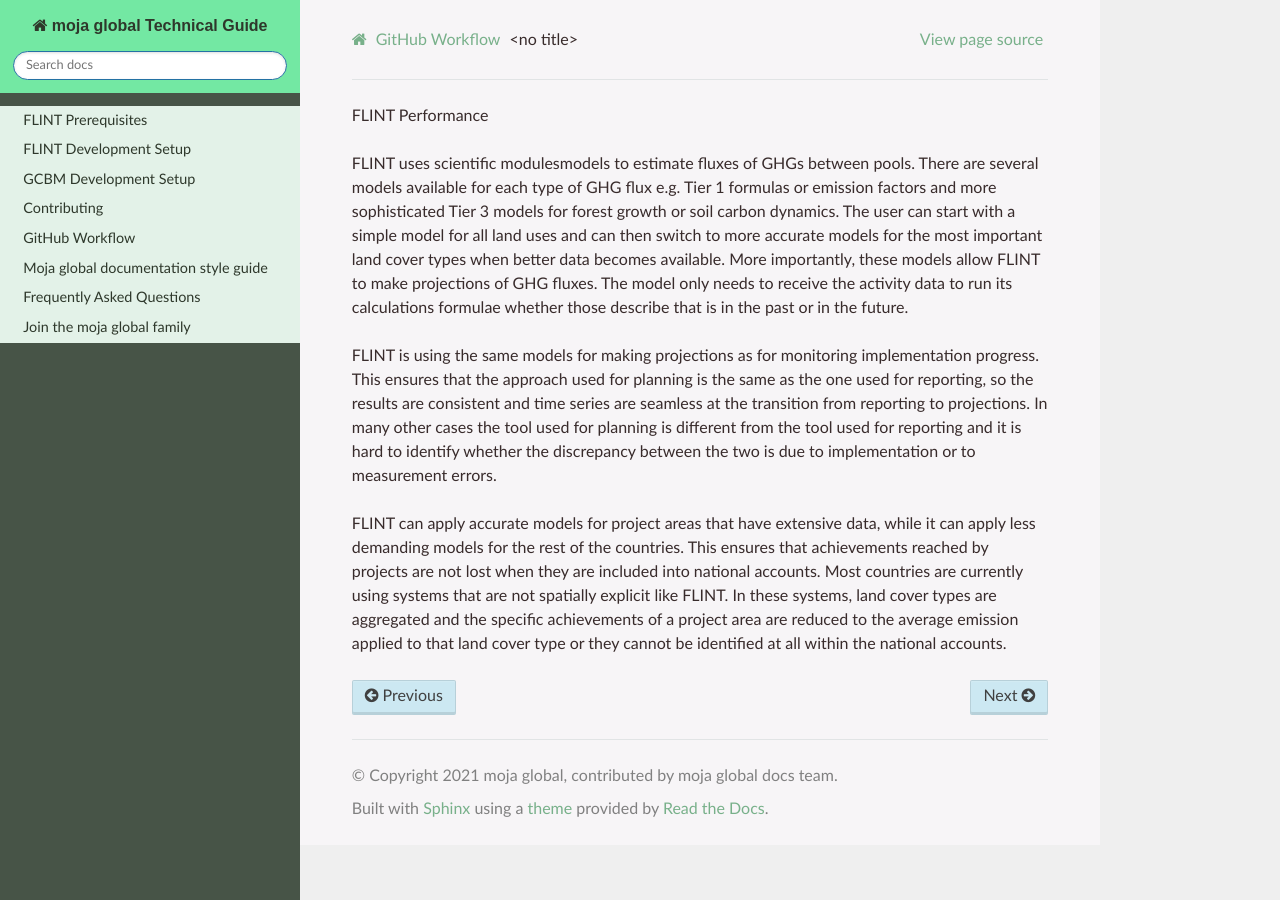
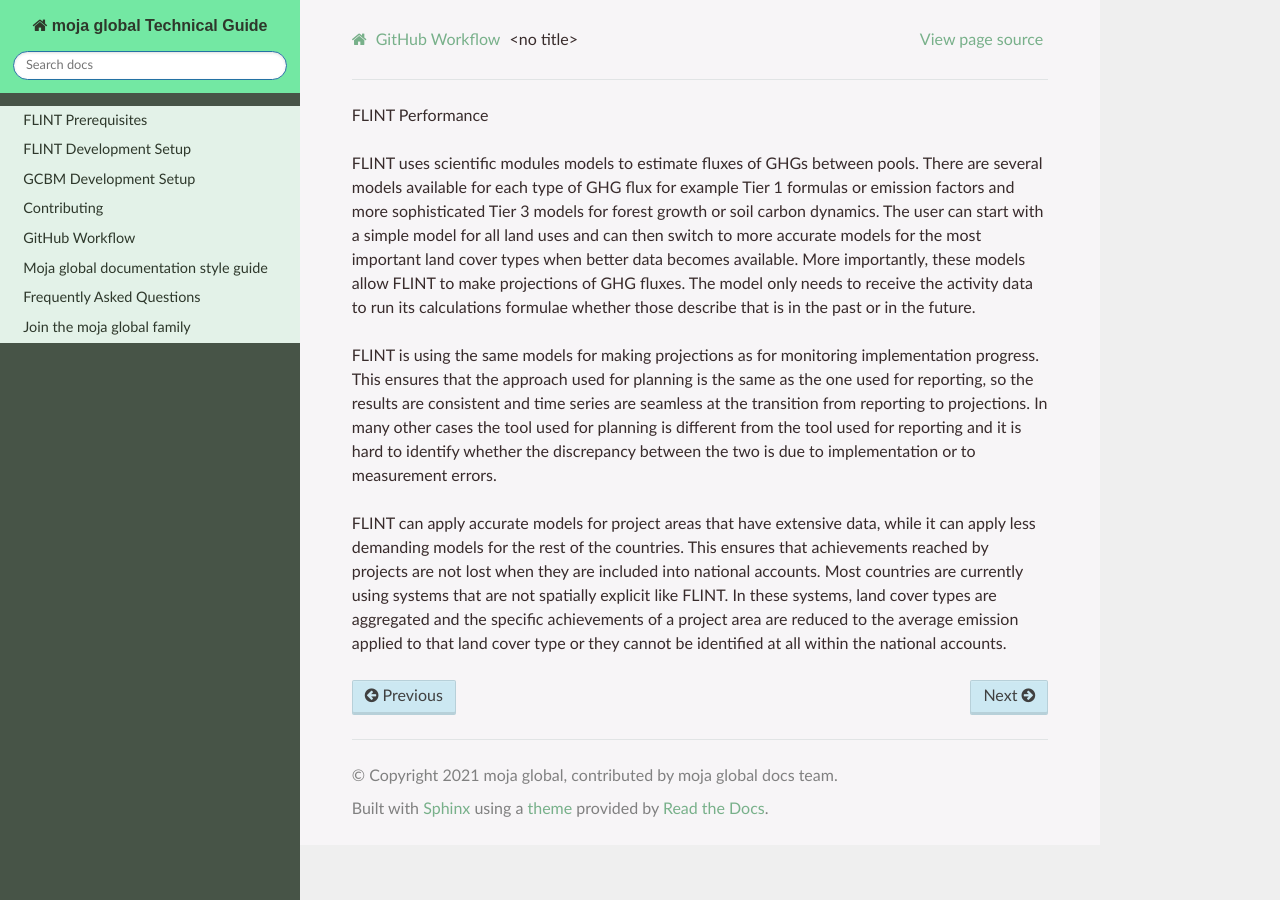
Before and after one commit to moja-global/moja_global_docs, a Sphinx documentation site: the page built from docs/DeveloperWorkflow/flint_performance.rst, in a window 1280 px wide. Built offline with Sphinx 7.4.7 and the Read the Docs theme 2.0.0, drawn with Linux system fonts in a browser that asks for light colours.

Commit message:
Proposed changes
Signed-off-by: SanjaySinghRajpoot <iamsanjayrajpoot@gmail.com>

```diff
--- a/docs/DeveloperWorkflow/flint_performance.rst
+++ b/docs/DeveloperWorkflow/flint_performance.rst
@@ -2,8 +2,8 @@
 
 FLINT Performance
 
-FLINT uses scientific modulesmodels to estimate fluxes of GHGs between pools.
-There are several models available for each type of GHG flux e.g. Tier 1
+FLINT uses scientific modules models to estimate fluxes of GHGs between pools.
+There are several models available for each type of GHG flux for example Tier 1
 formulas or emission factors and more sophisticated Tier 3 models for forest
 growth or soil carbon dynamics. The user can start with a simple model
 for all land uses and can then switch to more accurate models for the most
```
